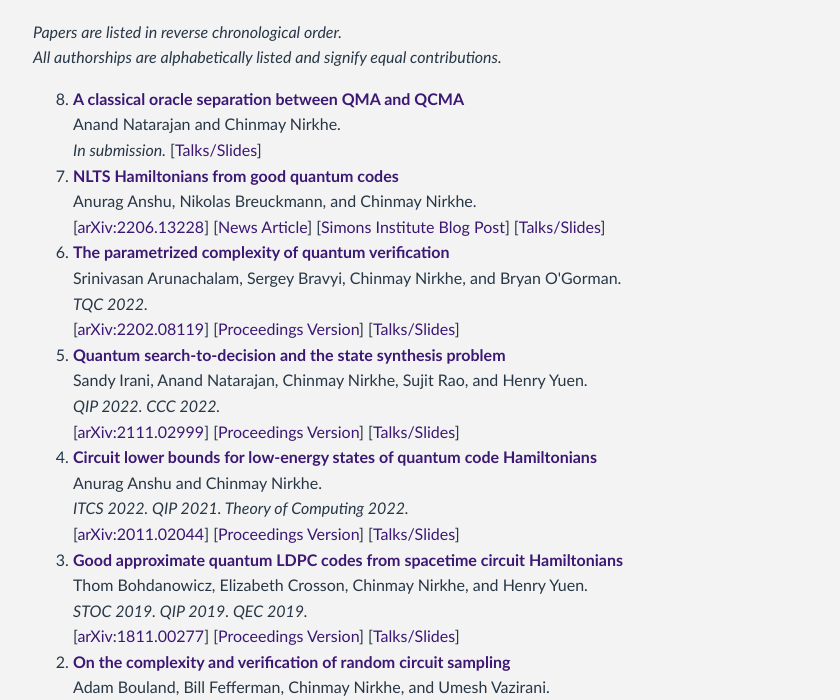
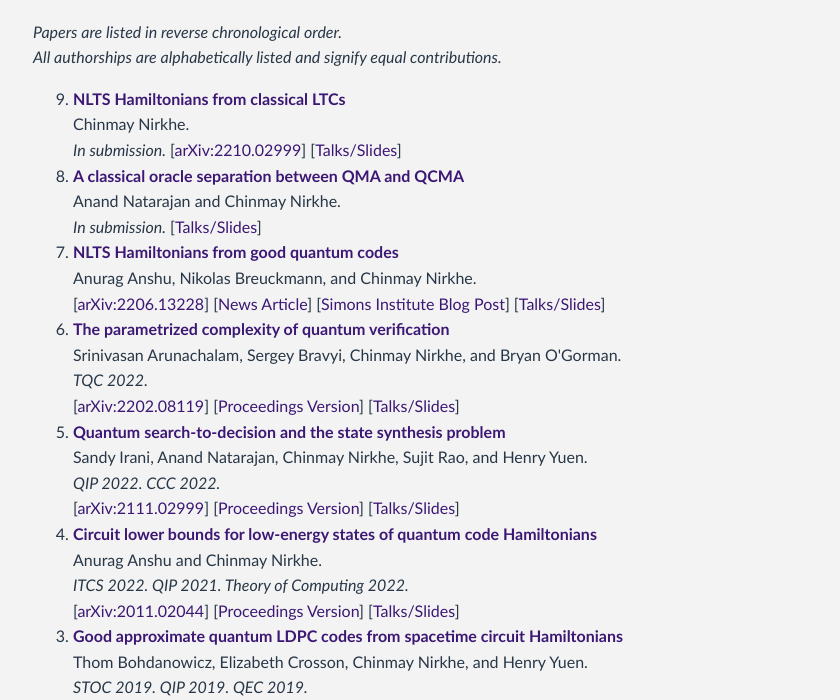
Before and after one commit to nirkhe/nirkhe.github.io, a plain HTML site: page publications.html in a window 1280 px wide. Shown: the part 94-794 px from the top of the page, without its empty margins (107-947 px from the left). Drawn offline with Linux system fonts and the light colour scheme.

Commit message:
nlts from cltcs

```diff
--- a/publications.html
+++ b/publications.html
@@ -9,6 +9,16 @@ name="viewport" content="width=device-width, initial-scale=1"><title>Complete li
 
 	<i>Papers are listed in reverse chronological order.</br>All authorships are alphabetically listed and signify equal contributions.</i>
 <ol reversed>
+	<li>
+		<b>NLTS Hamiltonians from classical LTCs</b></br>
+		Chinmay Nirkhe.</br>
+		<i>In submission.</i>
+		[<a href="https://arxiv.org/abs/2210.02999">arXiv:2210.02999</a>] [<a href="javascript:void(0);" onclick="toggle('simplified_nlts_talks')">Talks/Slides</a>]
+		<div id="simplified_nlts_talks_talks" style="display:none">
+			<ul>
+			</ul>
+		</div>
+	</li>
 	<li>
 		<b>A classical oracle separation between QMA and QCMA</b></br>
 		Anand Natarajan and Chinmay Nirkhe.</br>
```
Also changed, not shown: 6 other files.
